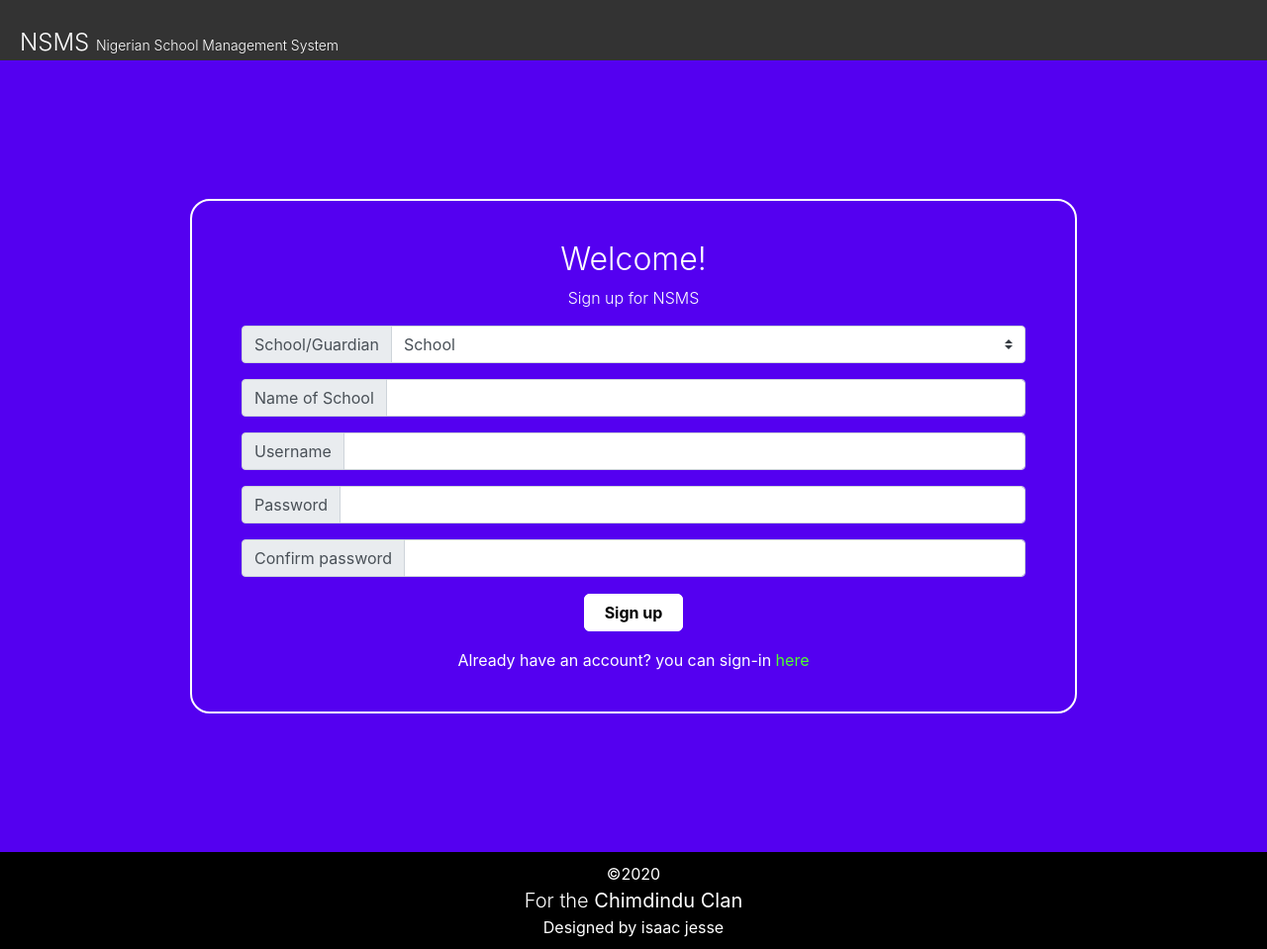
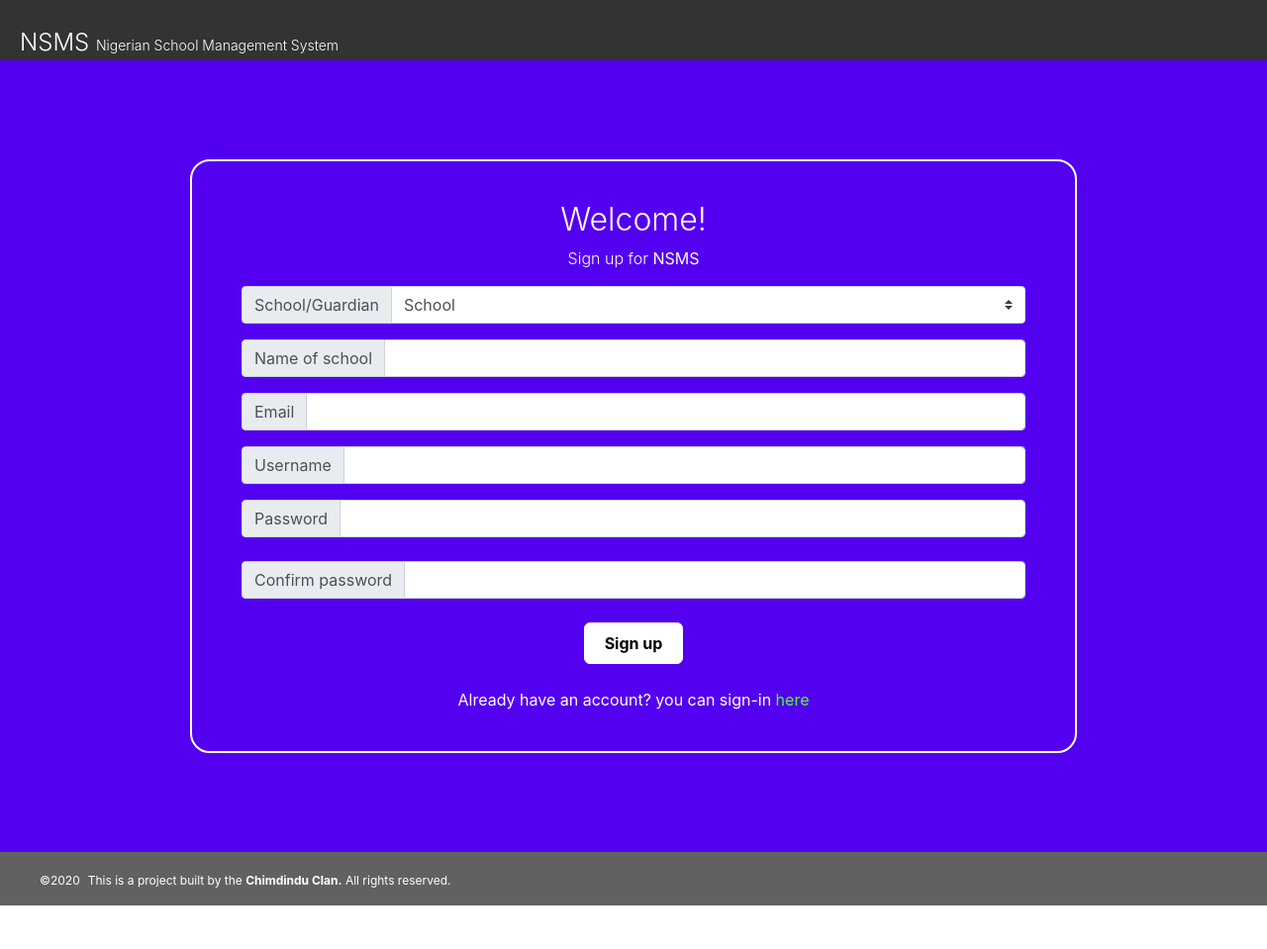
Before and after one commit to owoloisaac/NSMS-Signup, a plain HTML site: page index.html in a window 1280 px wide. Shown: the whole page at 99% size. After the commit the page ends 915 px from the top, so only its background shows below. Drawn offline with Linux system fonts and the light colour scheme.

Commit message:
updated the design

```diff
--- a/css/sign-up.css
+++ b/css/sign-up.css
@@ -54,7 +54,7 @@
   padding: 8px 20px;
   color: black;
   border: 1px solid #ffffff;
-
+  font-weight: bold;
   border-radius: 6px;
   text-decoration: none;
   background: #ffffff;
@@ -80,16 +80,22 @@
   color: rgb(80, 255, 45);
 }
 
-footer{
+footer {
   margin: 0;
+  padding: 20px 40px 0px 40px;
    display: flex;
    flex-direction: column;
    align-content: center;
    justify-content: center;
    text-align: center;
-  padding: 10px;
-  background: black;
+   background: rgb(97, 97, 97);
    color: white;
+ }
+
+ footer .page-info{
+   display: flex;
+   text-align: left;
+   font-size: 12px;
  }
 
 @media (max-width: 960px){
@@ -100,7 +106,10 @@ footer{
     padding: 10px 20px;
     width: 70%;
   }
-  footer{
+  footer {
     text-align: left;
   }
+  footer .footer-text {
+    font-size: 12px;
   }
+}
--- a/index.html
+++ b/index.html
@@ -20,11 +20,14 @@
     <div id="wrapper">
       <div class="main">
         <h5 class="lead main-header">Welcome!</h5>
-        <p class="lead main-text">Sign up for NSMS</p>
+        <p class="lead main-text">Sign up for <b>NSMS</b></p>
+        <form action="">
+          <div class="form-group">
             <div class="input-group mb-3">
               <div class="input-group-prepend">
                 <label class="input-group-text" for="inputGroupSelect01"
-              >School/Guardian</label>
+                  >School/Guardian</label
+                >
               </div>
               <select class="custom-select" id="inputGroupSelect01">
                 <option selected>School</option>
@@ -32,64 +35,88 @@
               </select>
             </div>
 
+          </div>
+          <div class="form-group">
             <div class="input-group mb-3">
               <div class="input-group-prepend">
-            <span class="input-group-text">Name of School</span>
+                <span class="input-group-text">Name of school</span>
               </div>
               <input
                 type="text"
                 class="form-control"
                 aria-label="Sizing example input"
                 aria-describedby="inputGroup-sizing-default"
+                required
               />
             </div>
+          </div>
 
+          <div class="form-group">
+            <div class="input-group mb-3">
+              <div class="input-group-prepend">
+                <span class="input-group-text">Email</span>
+              </div>
+              <input
+                type="email"
+                class="form-control"
+                aria-label="Sizing example input"
+                aria-describedby="inputGroup-sizing-default"
+                required
+              />
+            </div>
+          </div>
+
+          <div class="form-group">
             <div class="input-group mb-3">
               <div class="input-group-prepend">
                 <span class="input-group-text">Username</span>
               </div>
               <input
-            type="text"
+                type="username"
                 class="form-control"
                 aria-label="Sizing example input"
                 aria-describedby="inputGroup-sizing-default"
+                required
               />
             </div>
+          </div>
 
-        <div class="input-group mb-2">
+          <div class="form-group">
+            <div class="input-group mb-3">
               <div class="input-group-prepend">
                 <span class="input-group-text mb-2">Password</span>
               </div>
-          <input type="text" class="form-control" />
+              <input type="password" class="form-control" required/>
+            </div>
           </div>
 
-        <div class="input-group mb-4">
+          <div class="form-group">
+            <div class="input-group mb-3">
               <div class="input-group-prepend">
-            <span class="input-group-text">Confirm password</span>
+                <span class="input-group-text mb-2">Confirm password</span>
               </div>
-          <input
-            type="text"
-            class="form-control"
-            aria-label="Sizing example input"
-            aria-describedby="inputGroup-sizing-default"
-          />
+              <input type="password" class="form-control" required/>
+            </div>
           </div>
 
-        <a href="#" class="call-to-action-btn"><strong>Sign up</strong></a>
-
+          <button type="submit" class="btn btn-primary call-to-action-btn">Sign up</button>
           <div class="password-options">
             <p class="mt-4 mb-0">
               Already have an account? you can sign-in
               <span><a class="text" href="https://owoloisaac.github.io/NSMS-Signin.github.io/">here</a></span>
             </p>
           </div>
+
+        </form>
+
       </div>
     </div>
 
     <footer>
-      <p class="m-0">&copy;2020</p>
-      <p class="lead m-0">For the <strong>Chimdindu Clan</strong></p>
-      <p class="m-0">Designed by isaac jesse</p>
+      <div class="page-info">
+        <p class="m-0 footer-text">&copy;2020</p>
+        <p class=" ml-2 footer-text"> This is a project built by the <strong>Chimdindu Clan.</strong> All rights reserved.</p>
+      </div>
     </footer>
 
     <script src="js/bootstrap.bundle.min.js"></script>
```
Lines whose indentation alone changed are shown as unchanged.
